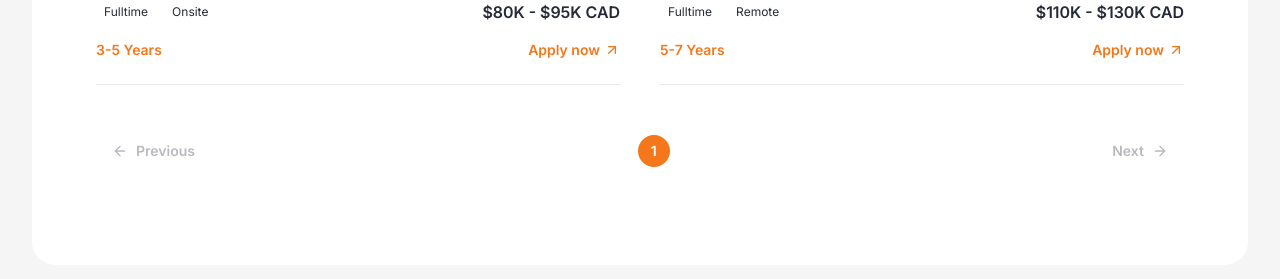
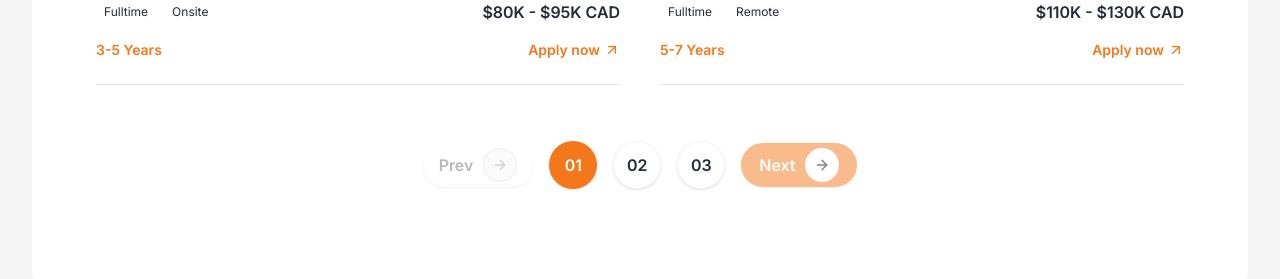
Before and after one commit to DigitechMiner/medfaster-website, a Next.js app: page /careers in a window 1280 px wide. Shown: the part 1160-1439 px from the top of the page. Built offline with nearby package versions, Linux system fonts and the light colour scheme.

Commit message:
careers button fixed

```diff
--- a/app/careers/components/job-listings.tsx
+++ b/app/careers/components/job-listings.tsx
@@ -7,6 +7,7 @@ import { Button } from "@/components/ui/button";
 import { ArrowLeft, ArrowRight } from "lucide-react";
 import { JobCard } from "./job-card";
 import { JOBS, ITEMS_PER_PAGE } from "./constants";
+import { CustomButton } from "@/components/ui/custom-button";
 
 export function JobListingsSection() {
   const [currentPage, setCurrentPage] = useState(1);
@@ -148,58 +149,65 @@ export function JobListingsSection() {
         ))}
       </div>
 
-      {/* Pagination */}
-      <div className="flex justify-between items-center pb-8">
-        <Button
-          variant="ghost"
+    <div className="flex justify-center items-center gap-4 pb-8">
+  {/* Prev Button */}
+  <CustomButton
     onClick={() => setCurrentPage(Math.max(1, currentPage - 1))}
     disabled={currentPage === 1}
-          className="text-[#717680] text-sm font-semibold hover:text-[#F4781B] disabled:opacity-50 disabled:cursor-not-allowed flex items-center gap-2"
+    className={`
+      flex items-center px-4 h-[44px] rounded-full bg-white border-none
+      text-[#717680] font-semibold text-base
+      ${currentPage === 1 ? "cursor-not-allowed" : "hover:text-[#F4781B] hover:bg-gray-100"}
+      transition
+    `}
+    rightIcon={ArrowRight}
+    iconClassName="text-[#A5A5A5]"
+    iconContainerClassName="bg-[#F6F6F8]"
   >
-          <ArrowLeft className="w-4 h-4" />
-          Previous
-        </Button>
+    Prev
+  </CustomButton>
 
-        <div className="flex gap-2">
-          {getPaginationPages().map((page, index) => {
-            if (typeof page === "string") {
-              // Render ellipsis
+  {/* Page Numbers */}
+  <div className="flex gap-4">
+    {[1, 2, 3].map(page => {
+      const isActive = currentPage === page;
       return (
-                <span
-                  key={`${page}-${index}`}
-                  className="w-8 h-8 flex items-center justify-center text-[#252B37] font-semibold text-sm"
+        <CustomButton
+          key={page}
+          onClick={() => setCurrentPage(page)}
+          className={`
+            !w-12 !h-12 !rounded-full !p-0 flex items-center justify-center
+            font-semibold text-base transition
+            ${isActive
+              ? "bg-[#F4781B] text-white"
+              : "bg-white text-[#252B37] border border-[#F6F6F8]"}
+          `}
         >
-                  ...
-                </span>
-              );
-            }
-            return (
-              <Button
-                key={page}
-                variant="ghost"
-                onClick={() => setCurrentPage(page)}
-                className={`w-8 h-8 rounded-full font-semibold text-sm transition-colors ${
-                  currentPage === page
-                    ? "bg-[#F4781B] text-white hover:bg-[#F4781B]"
-                    : "text-[#252B37] hover:text-[#F4781B]"
-                }`}
-              >
-                {page}
-              </Button>
+          {page.toString().padStart(2, '0')}
+        </CustomButton>
       );
     })}
   </div>
 
-        <Button
-          variant="ghost"
+  {/* Next Button (full orange, matches active page) */}
+  <CustomButton
   onClick={() => setCurrentPage(Math.min(totalPages, currentPage + 1))}
   disabled={currentPage === totalPages}
-          className="text-[#717680] text-sm font-semibold hover:text-[#F4781B] disabled:opacity-50 disabled:cursor-not-allowed flex items-center gap-2"
+  className={`
+    flex items-center px-4 h-[44px] rounded-full !bg-[#F4781B] !border-[#F4781B] border-2
+    text-white font-semibold text-base
+    ${currentPage === totalPages ? "bg-[#F4781B]" : "bg-[#F4781B]"}
+
+  `}
+  rightIcon={ArrowRight}
+  iconClassName="text-black"
+  iconContainerClassName="bg-white"
 >
   Next
-          <ArrowRight className="w-4 h-4" />
-        </Button>
+</CustomButton>
+
 </div>
+
     </Section>
   );
 }
```
Lines whose indentation alone changed are shown as unchanged.
